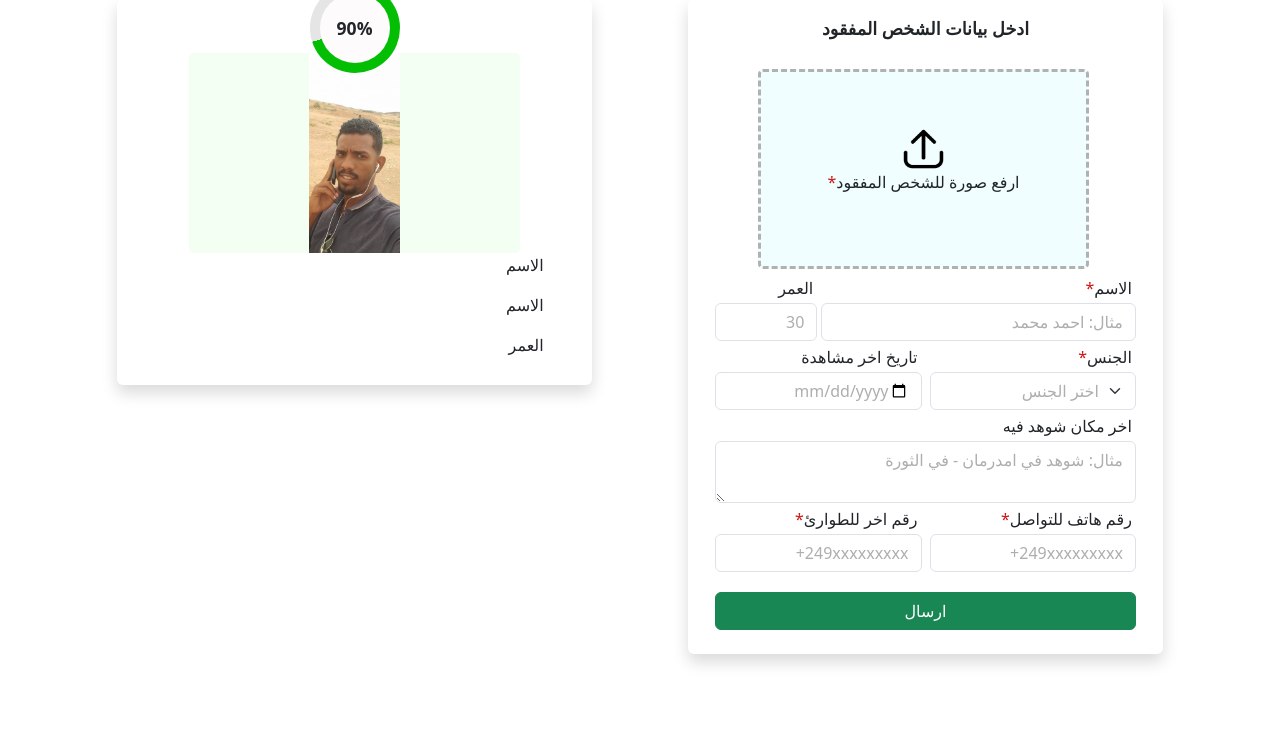
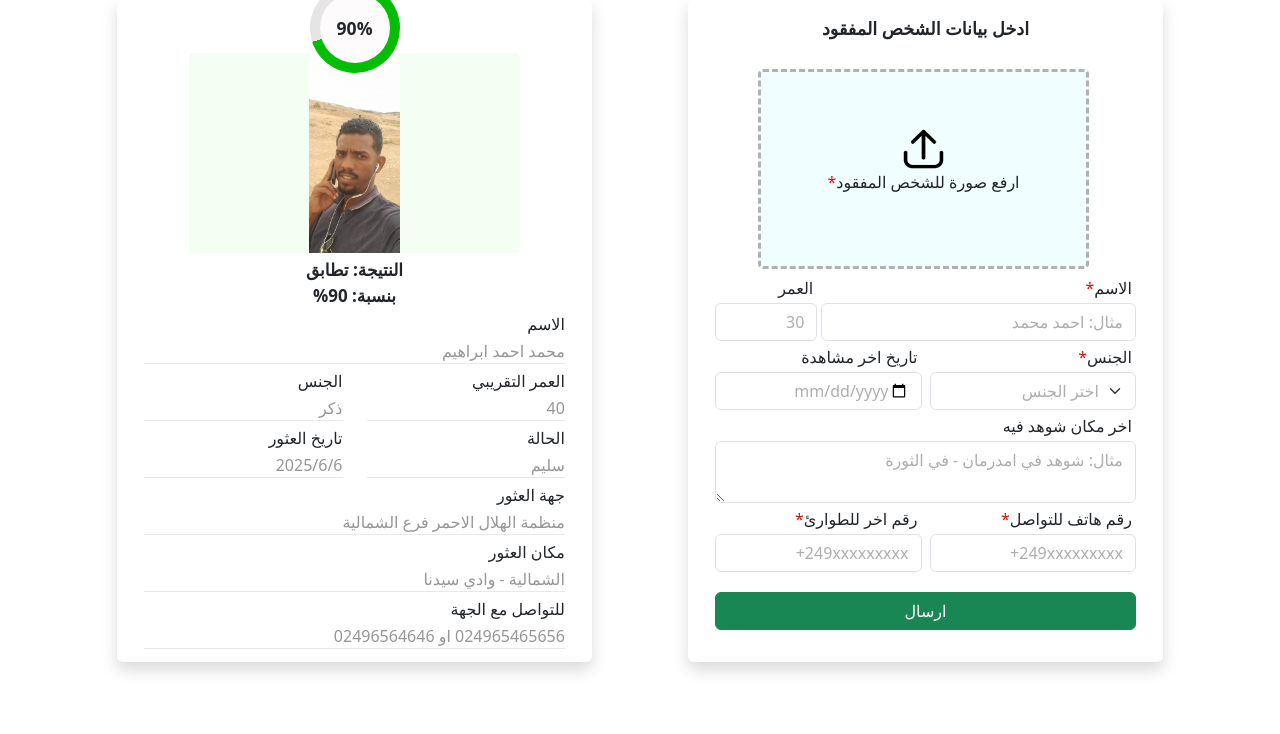
Before and after one commit to etharali12345/Face-Recognition-Website-, a Flask app: page /upload_missing in a window 1280 px wide. Shown: the part 125-859 px from the top of the page. Before the commit the page ends 790 px from the top, so only its background shows below. Run offline with Flask 3, Linux system fonts and the light colour scheme; some web fonts are replaced.

Commit message:
add info to result in upload

```diff
--- a/static/css/style.css
+++ b/static/css/style.css
@@ -74,6 +74,10 @@
     text-decoration: underline;
 }
 
+.modal-content {
+    height: 90vh;
+}
+
 .title {
     font-weight: bold;
     font-size: 1.1rem;
@@ -90,8 +94,8 @@
 #drop-result {
     width:80%;
     height:200px;
+    border-radius: 5px;
     background-color: rgb(242, 255, 242);
-    border-radius: 5px;
 }
 
 #img-view, #imgResult-view{
@@ -130,9 +134,9 @@
 }
 
 #errorMessage {
-    margin-top: 0px;
-    margin-bottom: 15px;
-    color: rgb(230, 24, 24);
+    margin-top: 10px;
+    margin-bottom: 5px;
+    color: rgb(214, 30, 30);
     text-align: center;
 }
 
@@ -170,6 +174,23 @@
     border-radius: 50%;
 }
 
+.result-info{
+    font-size: 1.06rem;
+    margin-bottom: 0px;
+    text-align: center;
+    font-weight: bold;
+}
+
+.result-lable {
+    margin-bottom: 3px;
+}
+
+.readonly-input{
+    margin-bottom: 5px;
+    color:#979696;
+    border-bottom: 1px solid #e7eaec;
+}
+
 @media only screen and (max-width: 600px) {
     html {
         font-size: 15px;
@@ -202,7 +223,7 @@
     }
 
     /*upload*/
-    #form-missing label {
+    #form-missing label, .result-lable {
         font-weight: bold;
     }
 
--- a/static/js/upload.js
+++ b/static/js/upload.js
@@ -24,6 +24,8 @@ let data = {
     orgnizationLocation: "Cairo, Egypt",
     contact: "+201234567890"
 };
+
+//if not valid send message
 
 let percent_counter = 0;
 
--- a/templates/upload_user.html
+++ b/templates/upload_user.html
@@ -43,7 +43,7 @@
     <span data-bs-toggle="modal" data-bs-target="#instructions" id="instruction_link">التالية</span>
   </p>
   <!-- Row Whole page-->
-  <div class="row justify-content-center align-items-start">
+  <div class="row justify-content-center align-items-strech">
 
     <!-- Column 1 (Main Missing)-->
     <div class="col-11 col-md-5 ms-md-5 p-2 rounded shadow">
@@ -117,7 +117,7 @@
     </div>
 
     <!-- Column 2 (Result)-->
-    <div class="col-11 col-md-5 me-md-5 p-2 rounded shadow mt-5 mt-md-0" id="result-column">
+    <div class="col-11 col-md-5 me-md-5 p-2 rounded shadow mt-5 mt-md-0" id="result-column" >
       <!-- Percent -->
       <div class="p-2 title percent-container">
         <p class="percent">90%</p>
@@ -126,16 +126,45 @@
       <!-- row-->
       <div class="row g-0 justify-content-center">
         <!-- result image Column-->
-        <div class="col-11 p-1 d-flex flex-column align-items-center justify-content-center">
+        <div class="col-11 p-1 d-flex justify-content-center">
           <div id="drop-result">
-              <div id="imgResult-view" style="background-image: url('static/uploads/hostage2.jpg');">
+              <div id="imgResult-view" style="background-image: url('static/uploads/hostage2.jpg');"></div>
           </div>
         </div>
         <!-- result detail Column-->
         <div class="col-11 text-end">
-          <p>الاسم</p>
-          <p>الاسم</p>
-          <p>العمر</p>
+          <p class="result-info">النتيجة: <span id="result-match">تطابق</span></p>
+          <p class="result-info mb-1">بنسبة: <span id="result-percent">90%</span></p>
+          <p class="result-lable">الاسم</p>
+          <p class="readonly-input">محمد احمد ابراهيم</p>
+          <div class="row">
+            <div class="col-6">
+              <p class="result-lable">العمر التقريبي</p>
+              <p class="readonly-input">40</p>
+            </div>
+            <div class="col-6">
+              <p class="result-lable">الجنس</p>
+              <p class="readonly-input">ذكر</p>
+            </div>
+          </div>
+          <div class="row">
+            <div class="col-6">
+              <p class="result-lable">الحالة</p>
+              <p class="readonly-input">سليم</p>
+            </div>
+            <div class="col-6">
+              <p class="result-lable">تاريخ العثور</p>
+              <p class="readonly-input">2025/6/6</p>
+            </div>
+          </div>
+
+
+          <p class="result-lable">جهة العثور</p>
+          <p  class="readonly-input">منظمة الهلال الاحمر فرع الشمالية</p>
+          <p class="result-lable">مكان العثور</p>
+          <p  class="readonly-input">الشمالية - وادي سيدنا</p>
+          <p class="result-lable">للتواصل مع الجهة</p>
+          <p  class="readonly-input">024965465656 او 02496564646 </p>
         </div>
       </div>
     </div>
```
